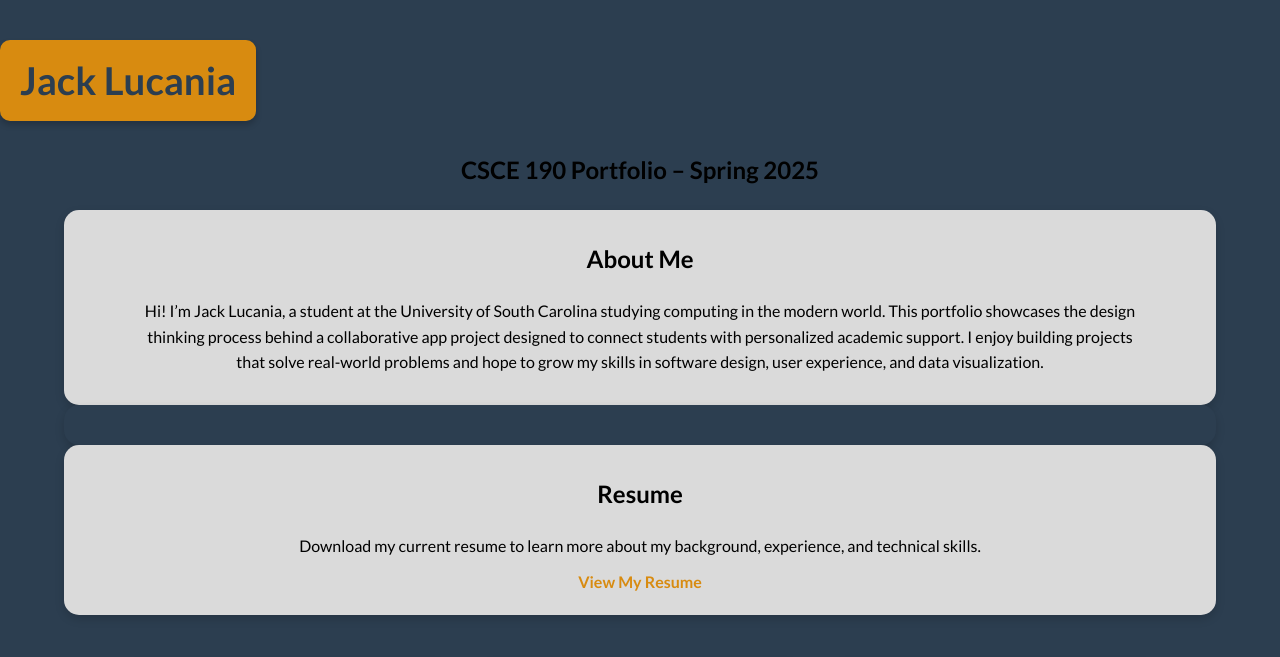
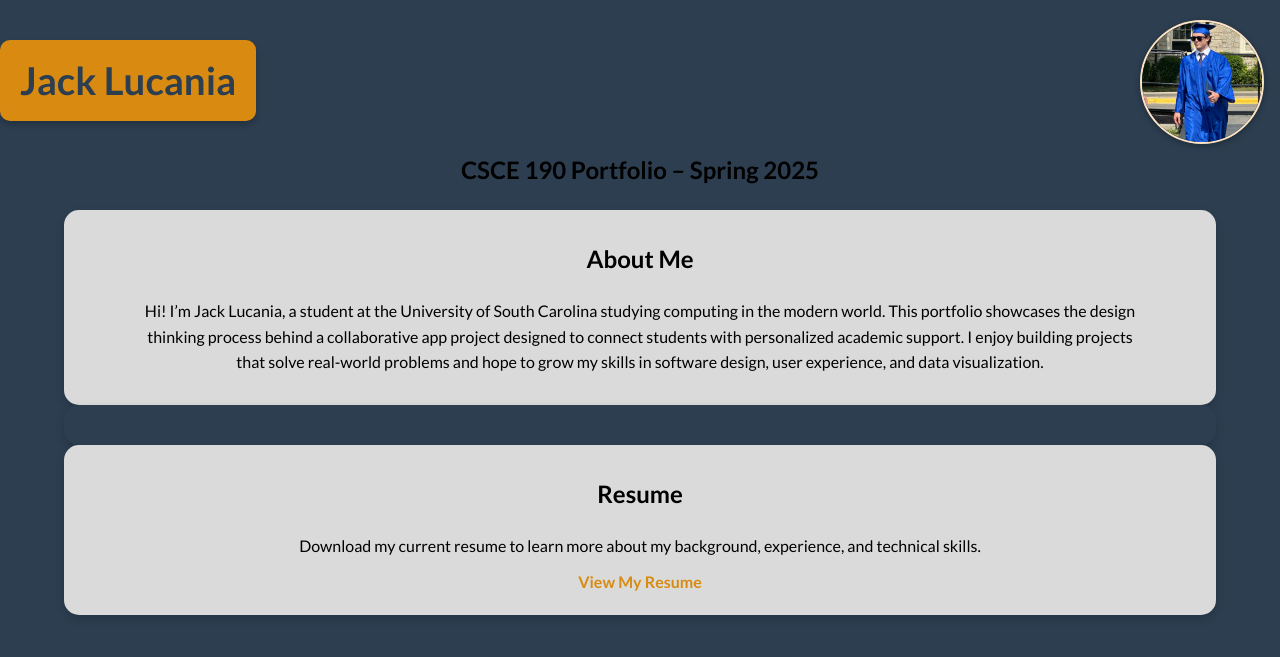
Before and after one commit to jlucaniajr/jlucaniajr.github.io, a plain HTML site: page index.html in a window 1280 px wide. Shown: the top 657 px of the page. Drawn offline with Linux system fonts and the light colour scheme.

Commit message:
Adding profile picture

```diff
--- a/index.html
+++ b/index.html
@@ -11,6 +11,11 @@
     <!-- Page Title -->
     <h1>Jack Lucania</h1>
     <h2>CSCE 190 Portfolio – Spring 2025</h2>
+
+    <!-- Profile Picture Container -->
+    <div class="profile-container">
+        <img src="files/pfp.jpeg" alt="Profile Picture">
+    </div>
 
     <!-- About Me Section -->
     <section class="assignment" style="width: 90%; margin: auto;">
--- a/styles.css
+++ b/styles.css
@@ -154,3 +154,20 @@ a:hover {
    background: #2C3E50;
    margin-top: 40px;
 }
+
+.profile-container {
+   position: absolute;
+   top: 20px;
+   right: 20px;
+   width: 120px;
+   height: 120px;
+}
+
+.profile-container img {
+   width: 100%;
+   height: 100%;
+   object-fit: cover;
+   border-radius: 50%;
+   border: 2px solid bisque;
+   box-shadow: 0 2px 6px rgba(0, 0, 0, 0.3);
+}
```
Also changed, not shown: files/pfp.jpeg (added).
